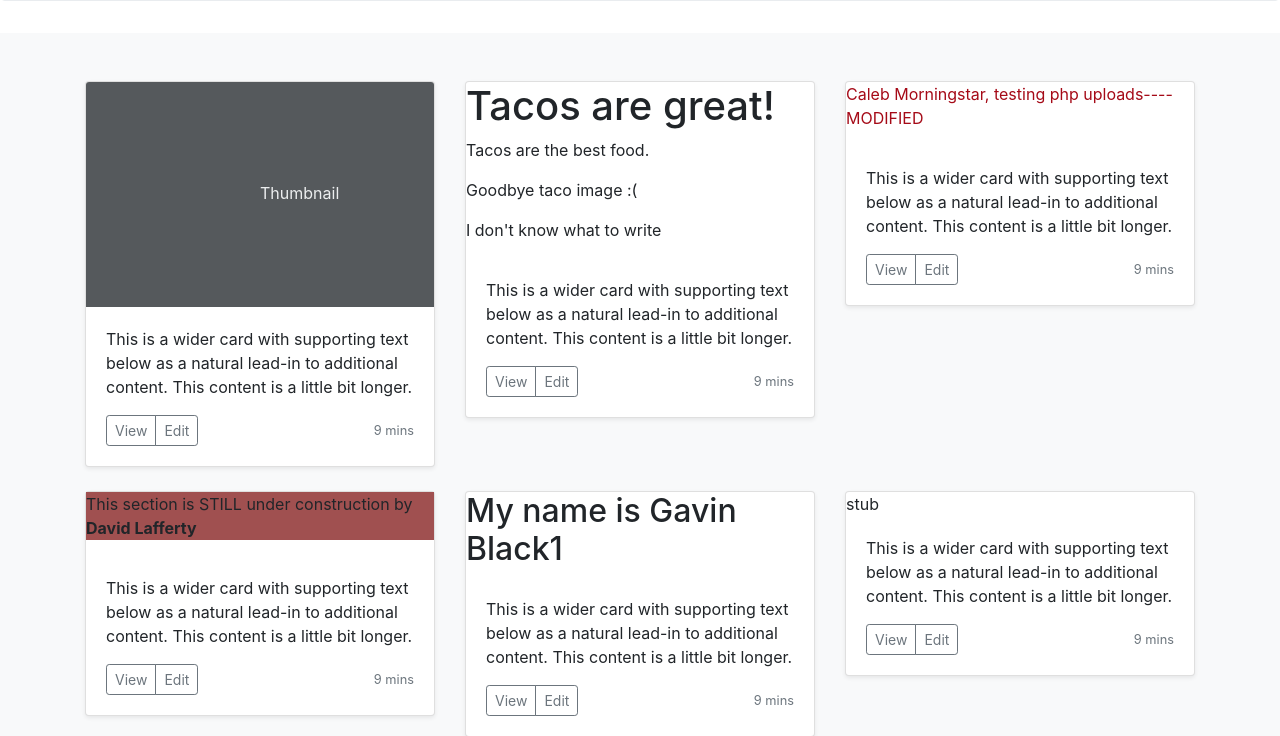
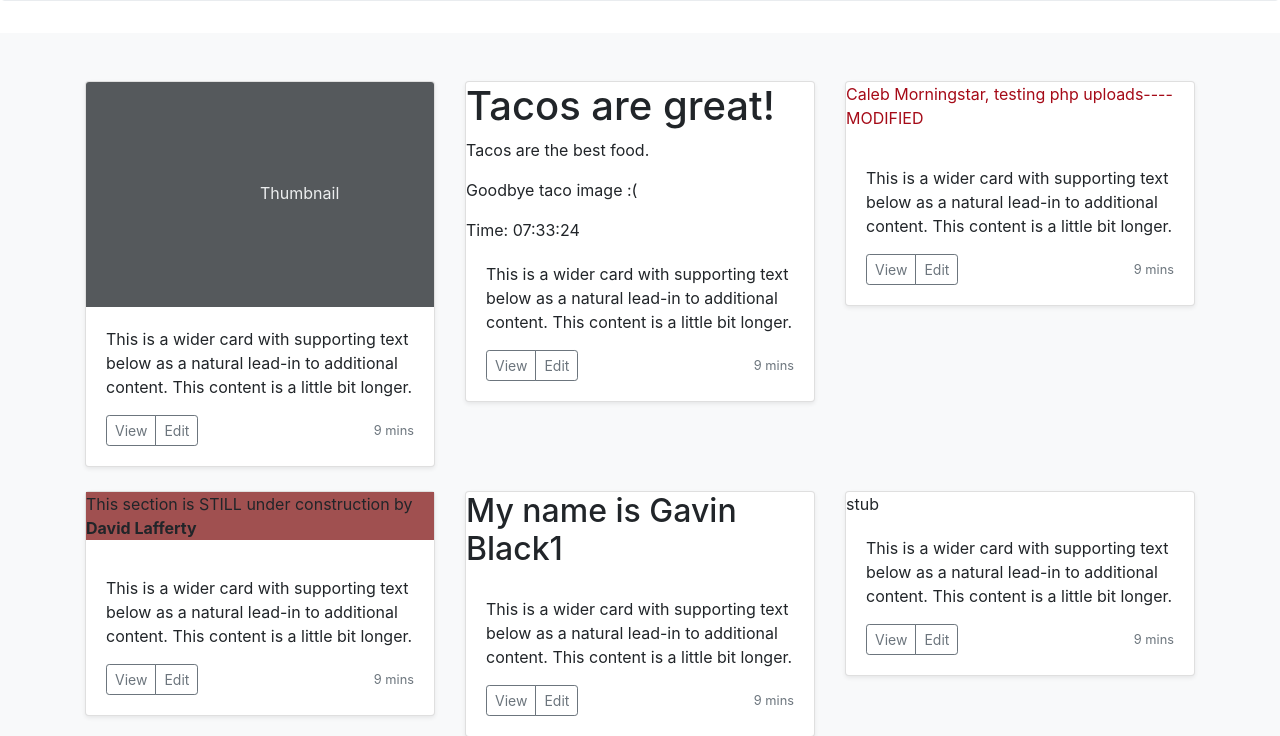
Before and after one commit to gsantella/git-practice, a PHP site: page / in a window 1280 px wide. Shown: the part 385-1121 px from the top of the page. Run offline with PHP 8.4, Linux system fonts and the light colour scheme.

Commit message:
Update ben.php

```diff
--- a/src/includes/ben.php
+++ b/src/includes/ben.php
@@ -2,4 +2,6 @@
 <p>Tacos are the best food.</p>
 <!--<img src="https://images-gmi-pmc.edge-generalmills.com/e59f255c-7498-4b84-9c9d-e578bf5d88fc.jpg" alt="Taco">-->
 <p>Goodbye taco image :(</p>
-<P>I don't know what to write</p>
+<?php
+echo 'Time: ' . date('h:i:s');
+?>
```
